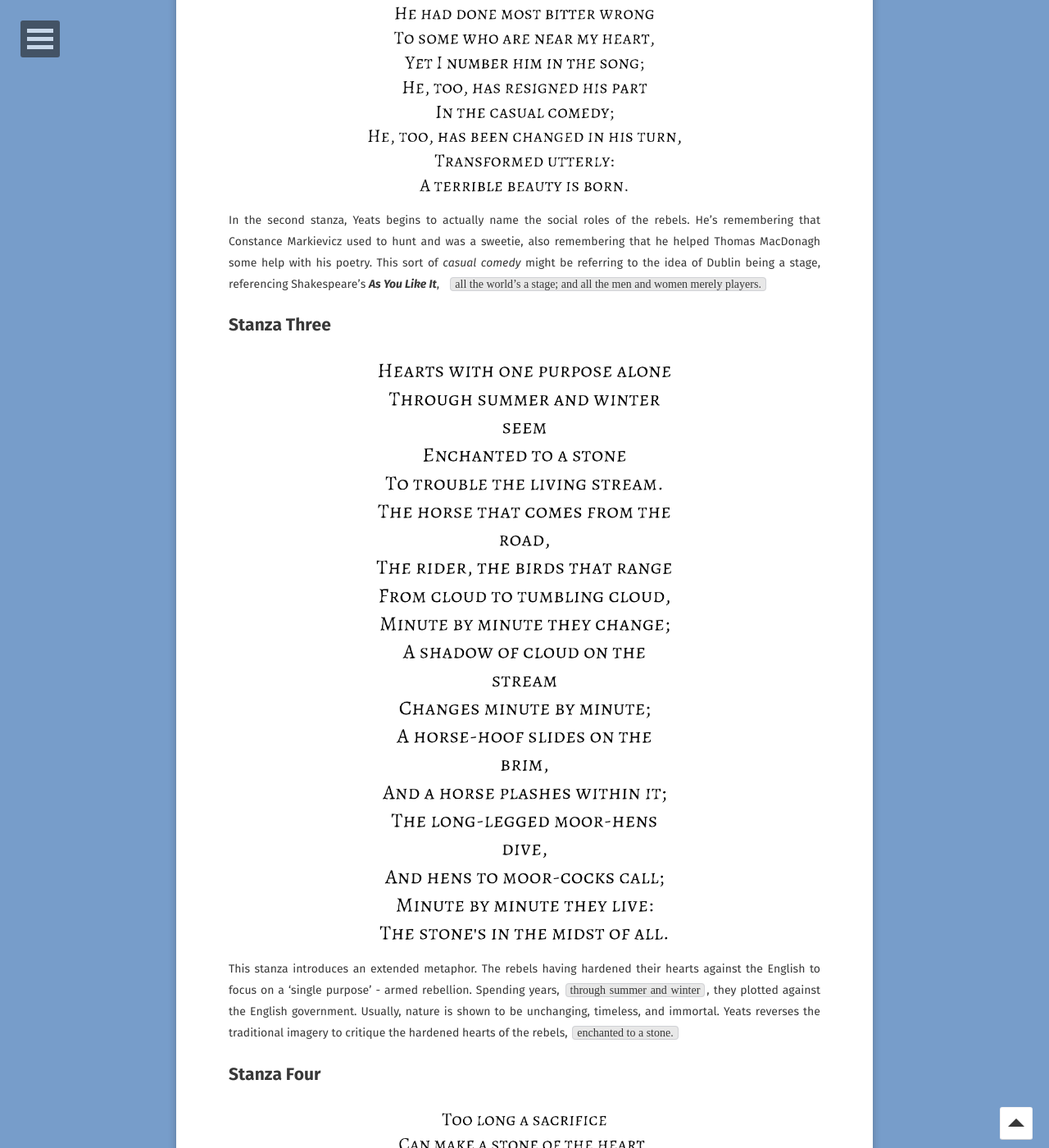
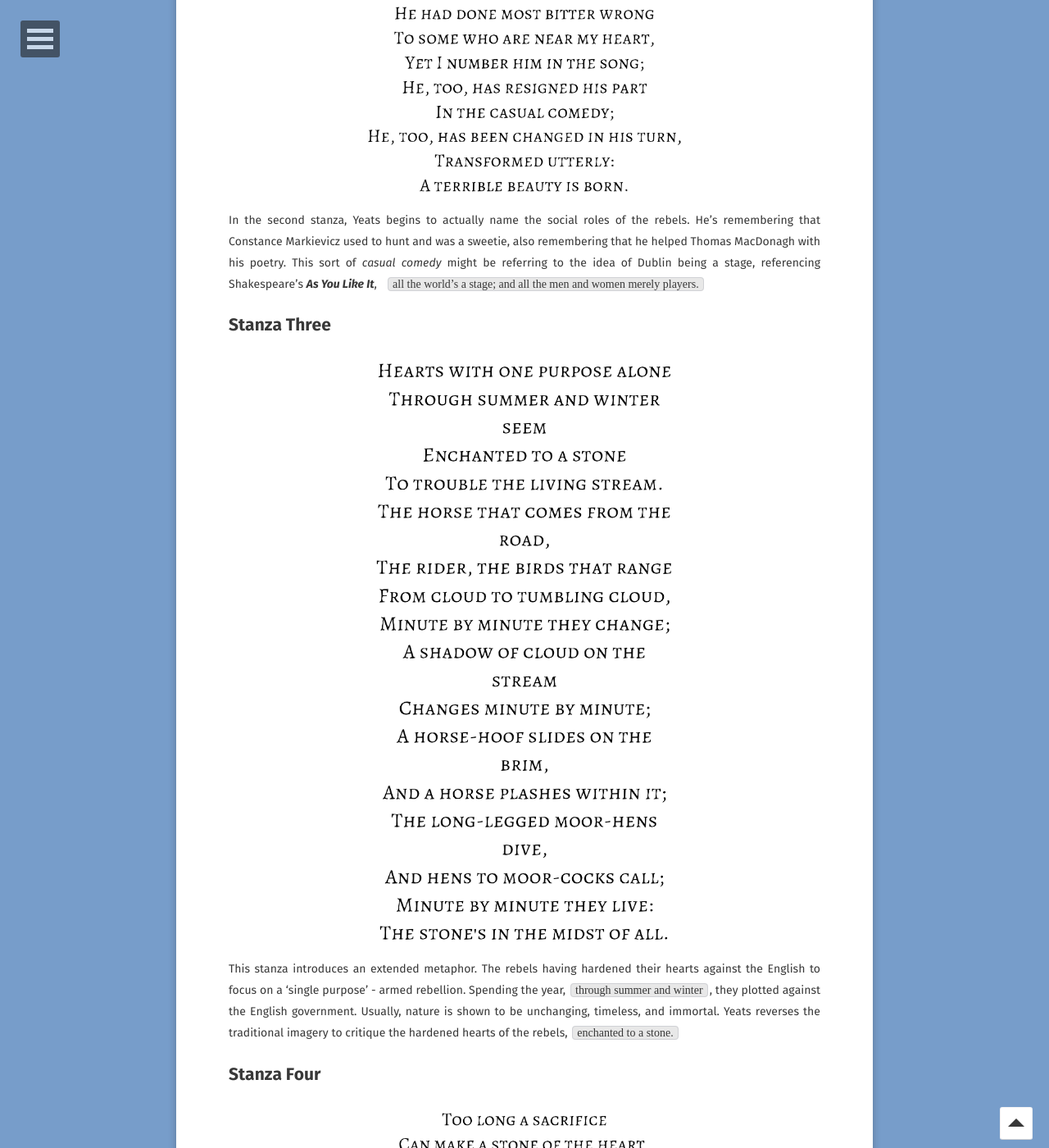
Before and after one commit to EthenStrine/site, a Jekyll site: the page built from _posts/2019-04-26-easter.md, in a window 1280 px wide and 1400 px high, scrolled down 2766 px. Shown: the whole window at 82% size. Built offline with Jekyll 4.4.1, drawn with Linux system fonts in a browser that asks for light colours; some web fonts are replaced.

Commit message:
Update 2019-04-26-easter.md

```diff
--- a/_posts/2019-04-26-easter.md
+++ b/_posts/2019-04-26-easter.md
@@ -26,12 +26,12 @@ The people of Dublin could be said to be a *motley* group in 1916: they were Cat
 ## Stanza Two
 <img src="https://dwarf.pro/site/assets\img\Easter 1916\Stanza 2 - Easter 1916.png" alt="Stanza 2 of Easter 1916">
 
-In the second stanza, Yeats begins to actually name the social roles of the rebels. He's remembering that Constance Markievicz used to hunt and was a sweetie, also remembering that he helped Thomas MacDonagh some help with his poetry.  This sort of *casual comedy* might be referring to the idea of Dublin being a stage, referencing Shakespeare's ***As You Like It***, &nbsp; `all the world’s a stage; and all the men and women merely players.`
+In the second stanza, Yeats begins to actually name the social roles of the rebels. He's remembering that Constance Markievicz used to hunt and was a sweetie, also remembering that he helped Thomas MacDonagh with his poetry.  This sort of *casual comedy* might be referring to the idea of Dublin being a stage, referencing Shakespeare's ***As You Like It***, &nbsp; `all the world’s a stage; and all the men and women merely players.`
 
 ## Stanza Three
 <img src="https://dwarf.pro/site/assets\img\Easter 1916\Stanza 3 - Easter 1916.png" alt="Stanza 3 of Easter 1916">
 
-This stanza introduces an extended metaphor. The rebels having hardened their hearts against the English to focus on a 'single purpose' - armed rebellion. Spending years, `through summer and winter`, they plotted against the English government. Usually, nature is shown to be unchanging, timeless, and immortal. Yeats reverses the traditional imagery to critique the hardened hearts of the rebels, `enchanted to a stone.`
+This stanza introduces an extended metaphor. The rebels having hardened their hearts against the English to focus on a 'single purpose' - armed rebellion. Spending the year, `through summer and winter`, they plotted against the English government. Usually, nature is shown to be unchanging, timeless, and immortal. Yeats reverses the traditional imagery to critique the hardened hearts of the rebels, `enchanted to a stone.`
 
 ## Stanza Four
 <img src="https://dwarf.pro/site/assets\img\Easter 1916\Stanza 4 - Easter 1916.png" alt="Stanza 4 of Easter 1916" >
```
